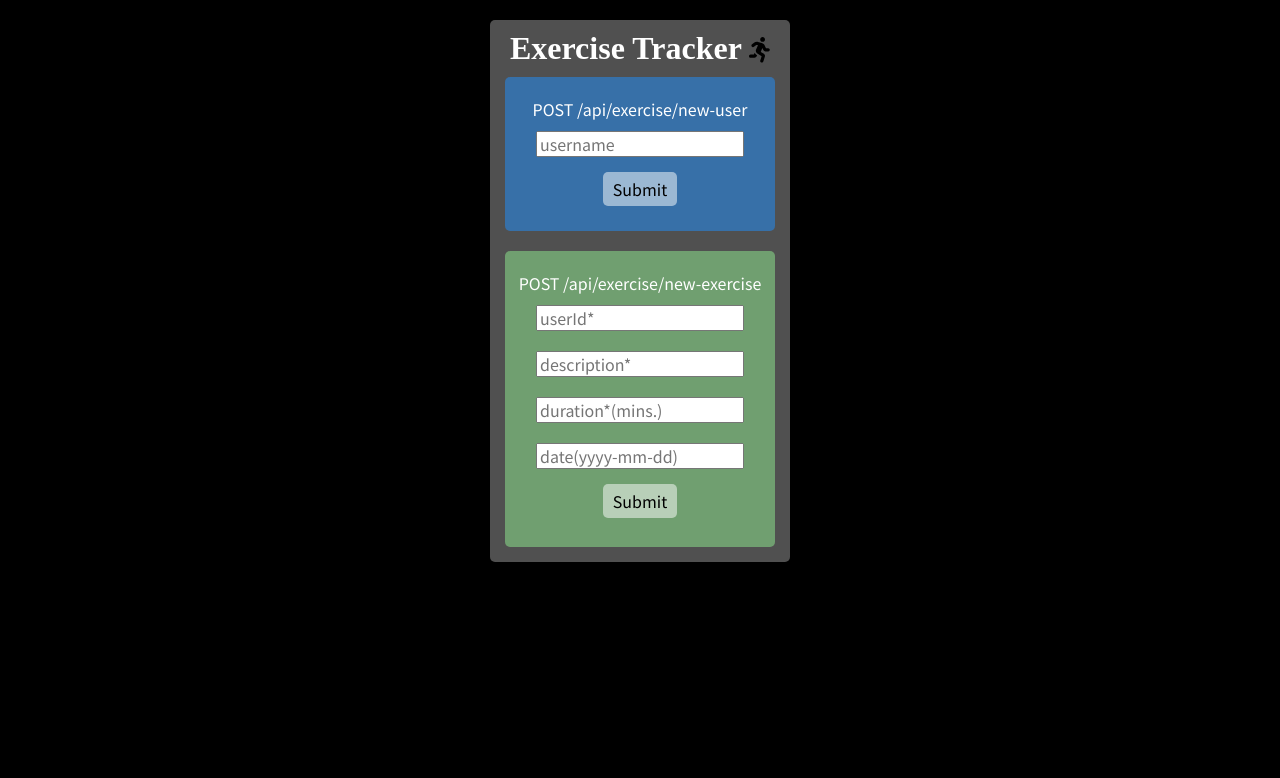
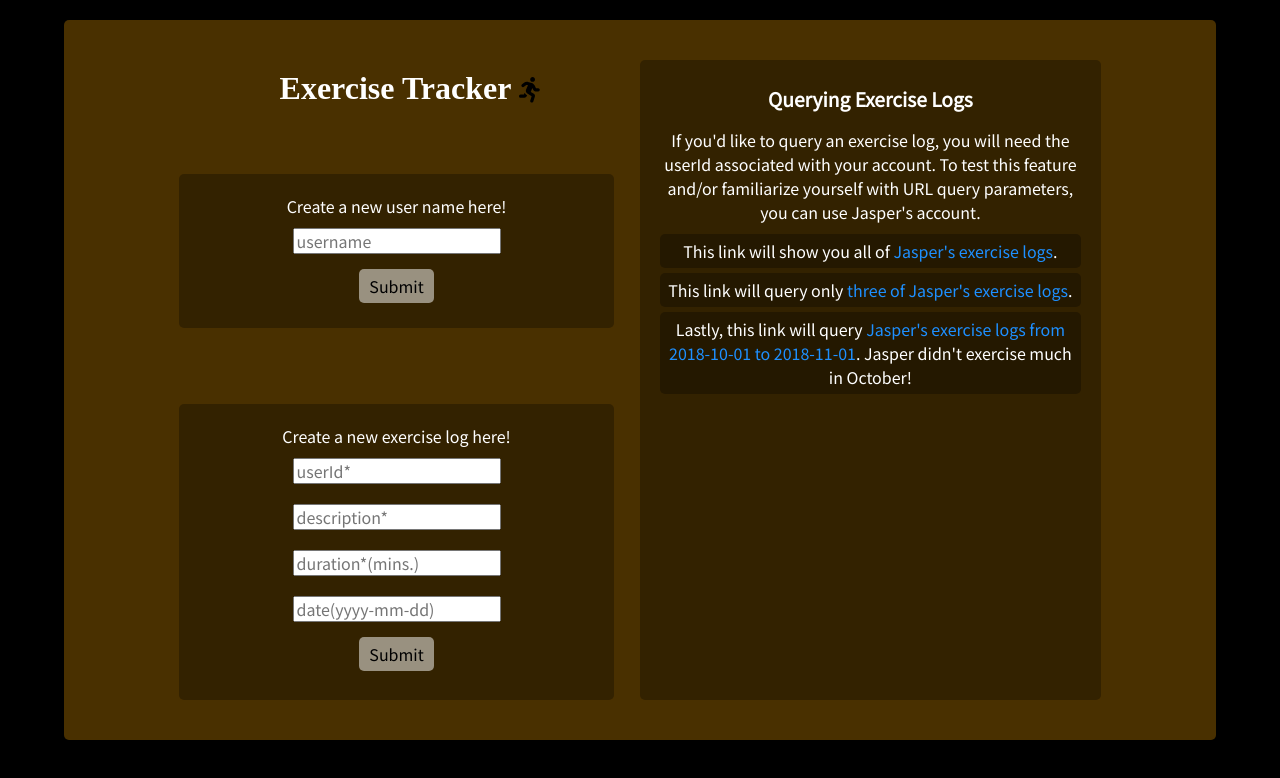
Before and after one commit to walterswoodward/exercise_tracker_frontend, a React (Create React App) app: page / in a window 1280 px wide. Shown: the top 778 px of the page. Built offline with nearby package versions, Linux system fonts and the light colour scheme; a web font is replaced by a local one.

Commit message:
desktop styling

```diff
--- a/src/App.js
+++ b/src/App.js
@@ -41,7 +41,9 @@ class App extends Component {
               username: newUser
             })
             .then(response => {
-              alert(`New User ${newUser} Successfully Added! You will be redirected to your new profile data. Please save your userId to add exercises!`);
+              alert(
+                `New User ${newUser} Successfully Added! You will be redirected to your new profile data. Please save your userId to add exercises!`
+              );
               window.location.href = `${URL}api/exercise/users/${
                 response.data._id
               }`;
@@ -88,7 +90,9 @@ class App extends Component {
                 date: date
               })
               .then(response => {
-                alert(`WOOHOO! Keep up the great work ${response.data.username}!`);
+                alert(
+                  `WOOHOO! Keep up the great work ${response.data.username}!`
+                );
                 window.location.href = `${URL}api/exercise/logs/${
                   response.data._id
                 }`;
@@ -108,16 +112,19 @@ class App extends Component {
   render() {
     return (
       <div className="App">
+        <div className="content">
           <div className="App_title">
             Exercise Tracker{" "}
             <FontAwesomeIcon icon={faRunning} className="faRunning" />
           </div>
           <div className="createUserForm">
-          POST /api/exercise/new-user
+            Create a new user name here!
             <input
               className="user_input"
               placeholder="username"
-            onChange={event => this.handleChange("newUser", event.target.value)}
+              onChange={event =>
+                this.handleChange("newUser", event.target.value)
+              }
               type="text"
               value={this.state.newUser}
               required
@@ -127,12 +134,14 @@ class App extends Component {
             </button>
           </div>
           <div className="createExerciseForm">
-          POST /api/exercise/new-exercise
+            Create a new exercise log here!
             <input
               className="exercise_input"
               id="exInput_userId"
               placeholder="userId*"
-            onChange={event => this.handleChange("userId", event.target.value)}
+              onChange={event =>
+                this.handleChange("userId", event.target.value)
+              }
               type="text"
               required
             />
@@ -168,10 +177,52 @@ class App extends Component {
               Submit
             </button>
             <br />
-          {/* GET users's exercise log: GET /api/exercise/log?USERID
-          [&from][&to][&limit]
-          {} = required, [ ] = optional from, to = dates (yyyy-mm-dd); limit =
-          number */}
+          </div>
+        </div>
+
+        <div className="guidelines">
+          <div className="guidelines_title"> Querying Exercise Logs </div>
+          <div className="guidelines_paragraphs">
+          <div className="paragraphs_intro">
+            {" "}
+            If you'd like to query an exercise log, you will need the userId
+            associated with your account. To test this feature and/or familiarize yourself with URL query parameters, you can use
+            Jasper's account.
+            </div>
+            <div className="guidelines_paragraph">
+              This link will show you all of{" "}
+              <a
+                href="https://exercise-tracker-backend.herokuapp.com/api/exercise/log?userId=5bf7a334e52b0900047f60ec"
+                alt="Jasper's exercise logs"
+              >
+                {" "}
+                Jasper's exercise logs
+              </a>
+              .
+            </div>
+            <div className="guidelines_paragraph">
+              This link will query only{" "}
+              <a
+                href="https://exercise-tracker-backend.herokuapp.com/api/exercise/log?userId=5bf7a334e52b0900047f60ec&limit=3"
+                alt="Jasper's exercise logs"
+              >
+                {" "}
+                three of Jasper's exercise logs
+              </a>
+              .
+            </div>
+            <div className="guidelines_paragraph">
+              Lastly, this link will query{" "}
+              <a
+                href="https://exercise-tracker-backend.herokuapp.com/api/exercise/log?userId=5bf7a334e52b0900047f60ec&limit=3"
+                alt="Jasper's exercise logs"
+              >
+                {" "}
+                Jasper's exercise logs from 2018-10-01 to 2018-11-01
+              </a>
+              . Jasper didn't exercise much in October!
+            </div>
+          </div>
         </div>
       </div>
     );
--- a/src/styles.css
+++ b/src/styles.css
@@ -7,7 +7,21 @@ body {
 
 #root {
   font-size: 1rem;
+  --background-color: rgb(73, 48, 0);
 }
+
+a {
+  color: dodgerblue;
+  text-decoration: none;
+}
+
+a:hover
+{
+   color: teal;
+   text-decoration:none;
+   cursor:pointer;
+}
+
 
 .App {
   display: flex;
@@ -15,7 +29,7 @@ body {
   justify-content: center;
   align-items: center;
   text-align: center;
-  background: rgb(80, 80, 80);
+  background: var(--background-color);
   width: 300px;
   padding: 0px 0px 15px 0px;
   margin: auto auto;
@@ -49,7 +63,7 @@ button {
 
 button:hover {
   cursor: pointer;
-  background: rgba(0, 0, 0,0.5);
+  background: rgba(0, 0, 0,0.3);
   color: white;
 }
 
@@ -62,7 +76,7 @@ input {
   align-items: center;
   flex-direction: column;
   text-align: center;
-  background: rgba(30, 144, 255,0.5);
+  background: rgba(0, 0, 0,0.3);
   padding: 20px 10px;
   width: 250px;
   border-radius: 5px;
@@ -80,7 +94,7 @@ input {
   align-items: center;
   flex-direction: column;
   text-align: center;
-  background: rgba(144, 238, 144,0.5);
+  background: rgba(0, 0, 0,0.3);
   padding: 20px 10px 0px 10px;
   width: 250px;
   margin-top: 20px;
@@ -93,3 +107,59 @@ input {
   height: 20px;
   font-size: 1rem;
 }
+
+.guidelines {
+  margin-top: 20px;
+  font-size: 1rem;
+  background: rgba(0, 0, 0,0.3);
+  border-radius: 5px;
+  width: 230px;
+  padding: 20px;
+}
+
+.guidelines_title {
+  font-size: 1.2rem;
+  font-weight: bold;
+  padding: 5px 0px;
+}
+
+.guidelines_paragraph {
+  padding: 5px;
+  background: rgba(0,0,0,0.3);
+  border-radius: 5px;
+  margin: 5px 0px;
+}
+
+.paragraphs_intro {
+  margin: 10px 0px;
+}
+
+@media (min-width: 800px){
+  .App {
+    padding: 0;
+    flex-direction: row;
+    width: 90%;
+    height: 90vh;
+  }
+  .content{
+    display: flex;
+    flex-direction: column;
+    justify-content: space-between;
+    margin: 0;
+    padding: 0;
+    width: 40%;
+    height: 80vh;
+  }
+  .createUserForm {
+    width: 90%;
+  }
+  .createExerciseForm{
+    width: 90%;
+  }
+  .guidelines {
+    margin: 0;
+    box-sizing: border-box;
+    height: 80vh;
+    width: 40%;
+  }
+}
```
Lines whose indentation alone changed are shown as unchanged.
